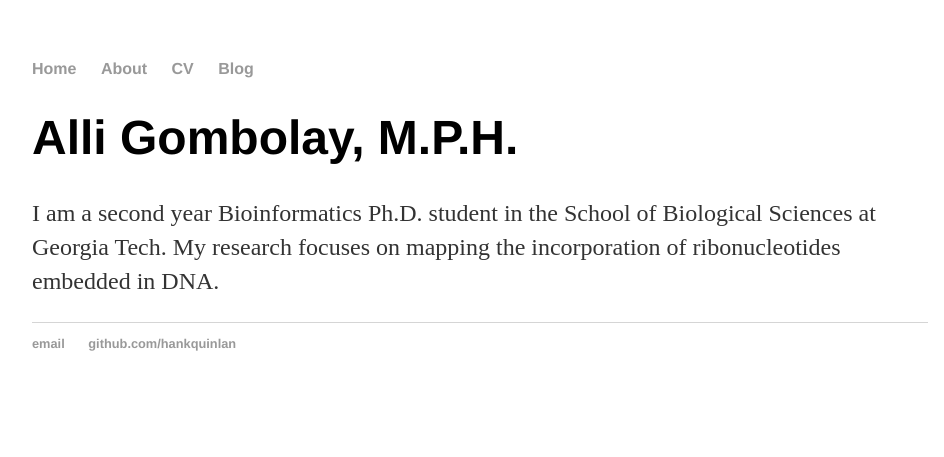
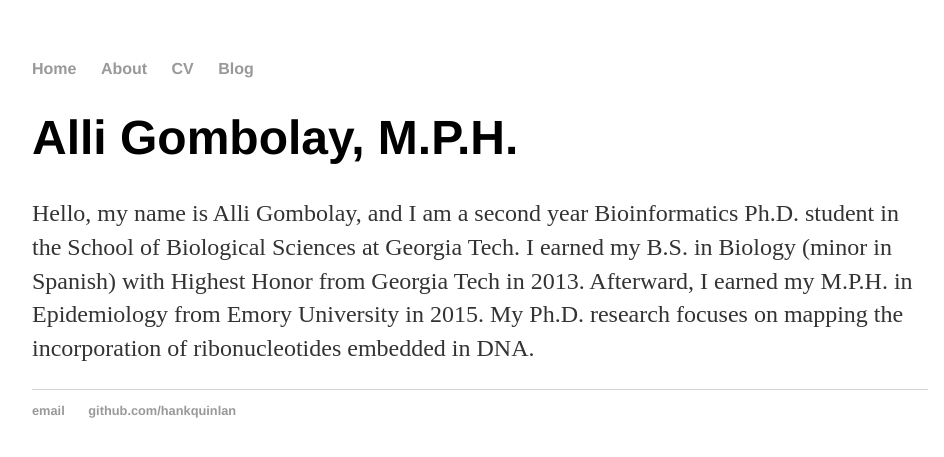
Before and after one commit to agombolay/agombolay.github.io, a Jekyll site: the page built from index.html, in a window 1280 px wide. Shown: the top 457 px of the page, without its empty margins (160-1104 px from the left). Built offline with Jekyll 4.4.1, drawn with Linux system fonts in a browser that asks for light colours.

Commit message:
Update index.html

```diff
--- a/index.html
+++ b/index.html
@@ -4,5 +4,8 @@ title: Alli Gombolay
 ---
 <div class="blurb">
 	<h1>Alli Gombolay, M.P.H.</h1>
-	<p>I am a second year Bioinformatics Ph.D. student in the School of Biological Sciences at Georgia Tech. My research focuses on mapping the incorporation of ribonucleotides embedded in DNA.</p>
+	<p>Hello, my name is Alli Gombolay, and I am a second year Bioinformatics Ph.D. student in the School of
+	Biological Sciences at Georgia Tech.  I earned my B.S. in Biology (minor in Spanish) with Highest Honor
+	from Georgia Tech in 2013.  Afterward, I earned my M.P.H. in Epidemiology from Emory University in 2015.
+	My Ph.D. research focuses on mapping the incorporation of ribonucleotides embedded in DNA.</p>
 </div><!-- /.blurb -->
```
